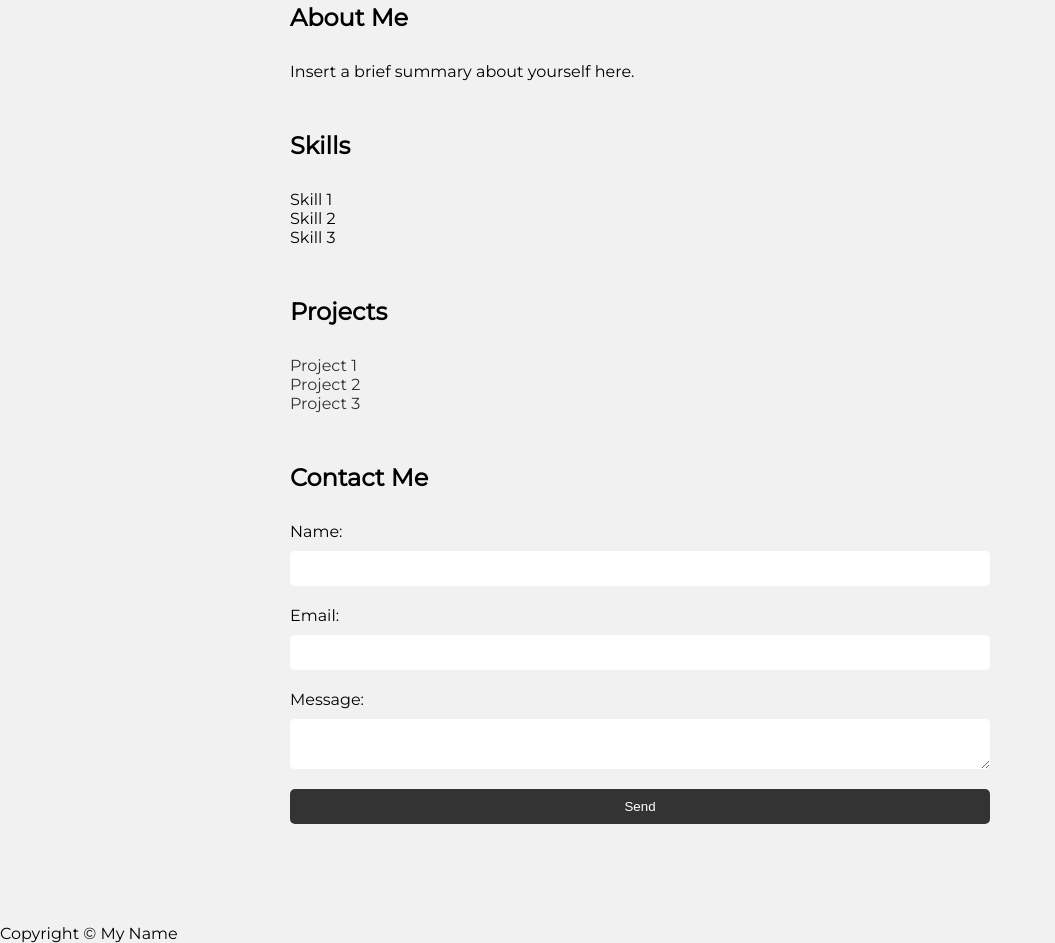
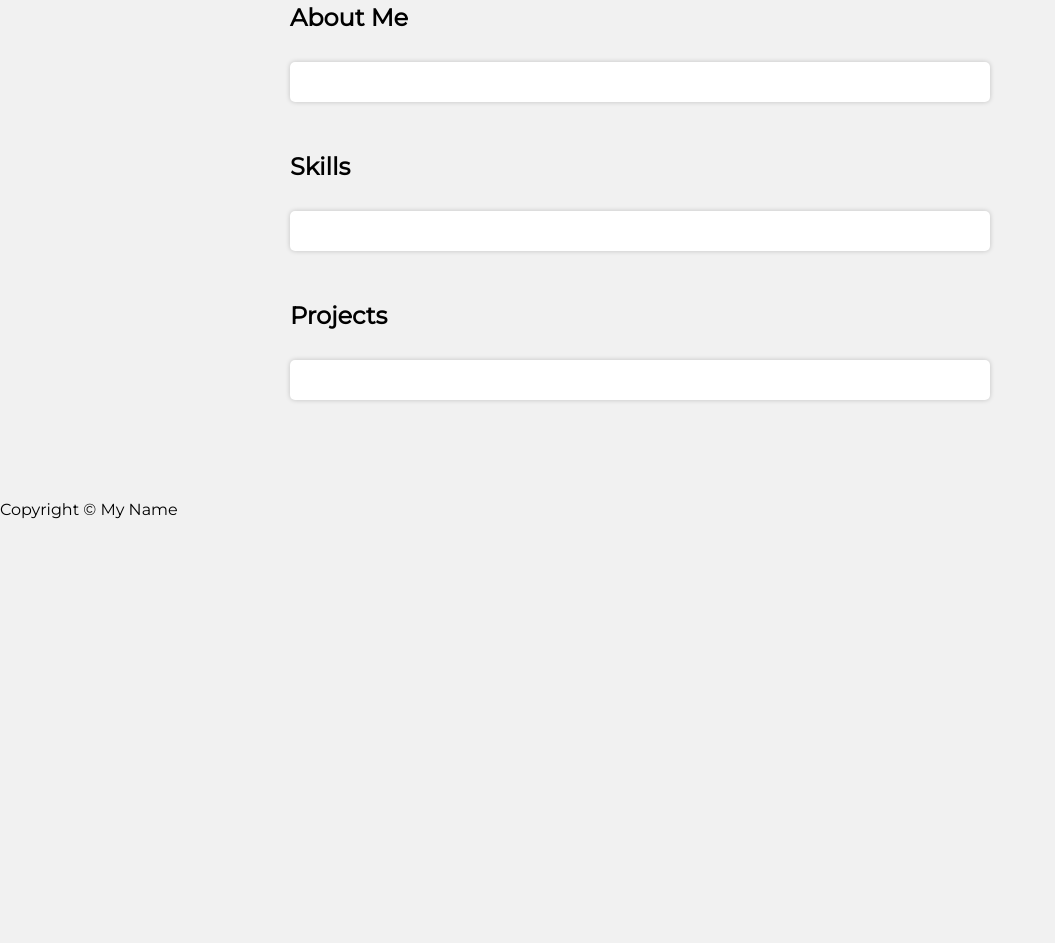
Before and after one commit to T0MaX/t0max.github.io, a plain HTML site: page index.html in a window 1280 px wide. Shown: the part 343-1286 px from the top of the page, without its empty margins (0-1055 px from the left). After the commit the page ends 862 px from the top, so only its background shows below. Drawn offline with Linux system fonts and the light colour scheme.

Commit message:
Update index.html

```diff
--- a/index.html
+++ b/index.html
@@ -125,6 +125,13 @@ input[type="submit"]:hover {
 .social-icons a:hover {
   color: #f1f1f1;
 }
+.textbox {
+  background-color: #fff;
+  border-radius: 5px;
+  box-shadow: 0px 0px 5px rgba(0, 0, 0, 0.2);
+  padding: 20px;
+  margin-bottom: 30px;
+}
 </style>
 <link rel="stylesheet" href="https://cdnjs.cloudflare.com/ajax/libs/font-awesome/5.15.3/css/all.min.css">
 </head>
@@ -147,40 +154,21 @@ input[type="submit"]:hover {
 <main>
   <section id="about">
     <h2>About Me</h2>
-			<p>Insert a brief summary about yourself here.</p>
+    <div class="textbox"></div>
   </section>
+
   <section id="skills">
     <h2>Skills</h2>
-			<ul>
-				<li>Skill 1</li>
-				<li>Skill 2</li>
-				<li>Skill 3</li>
-			</ul>
+    <div class="textbox"></div>
   </section>
+
   <section id="projects">
     <h2>Projects</h2>
-			<ul>
-				<li><a href="#">Project 1</a></li>
-				<li><a href="#">Project 2</a></li>
-				<li><a href="#">Project 3</a></li>
-			</ul>
-		</section>
-		<section id="contact">
-			<h2>Contact Me</h2>
-			<form>
-				<label for="name">Name:</label>
-				<input type="text" id="name" name="name" required>
-
-				<label for="email">Email:</label>
-				<input type="email" id="email" name="email" required>
-
-				<label for="message">Message:</label>
-				<textarea id="message" name="message" required></textarea>
-
-				<input type="submit" value="Send">
-			</form>
+    <div class="textbox"></div>
   </section>
 </main>
+
+
 	<footer>
 		<p>Copyright © My Name</p>
 	</footer>
```
Lines whose indentation alone changed are shown as unchanged.
